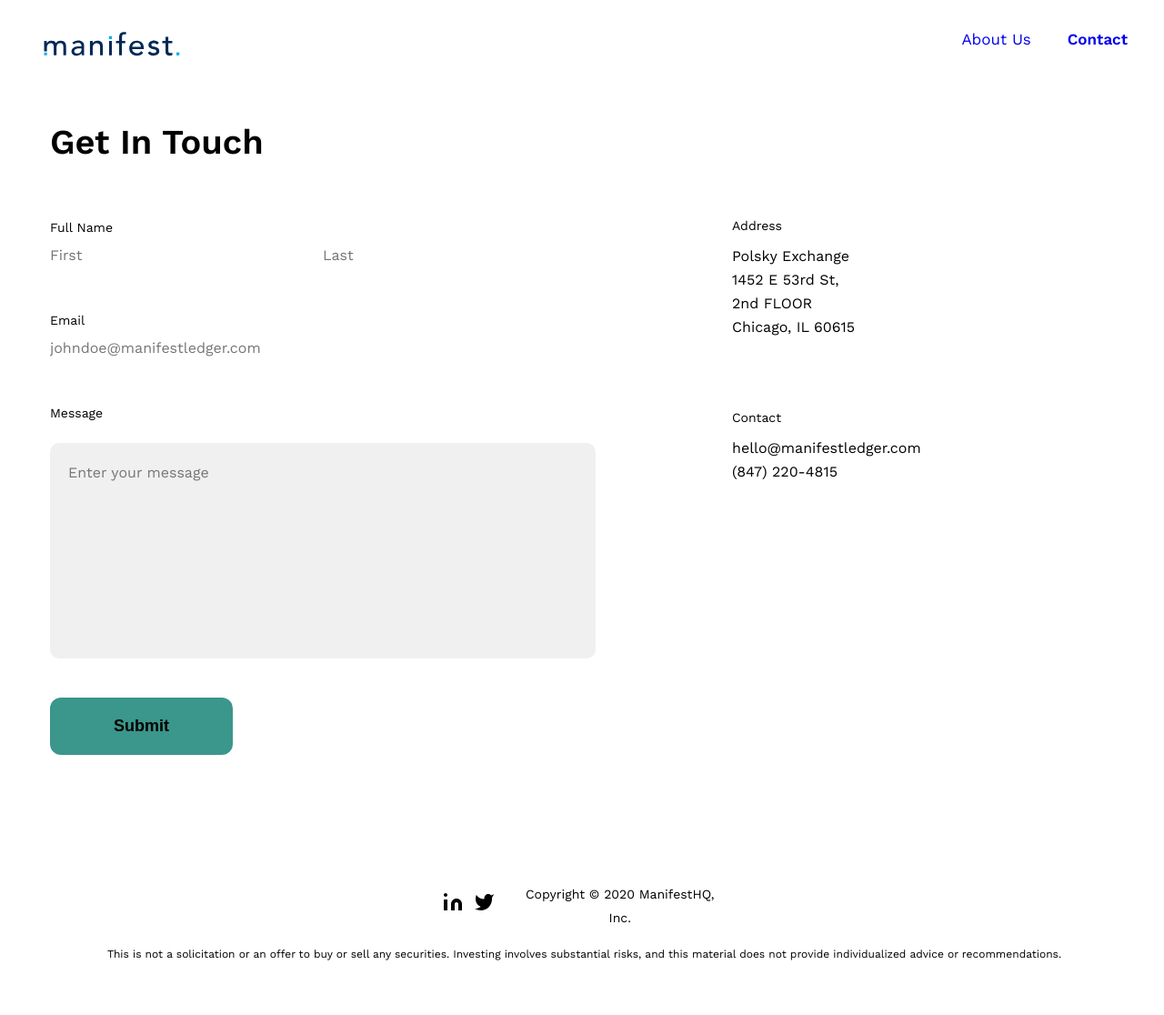
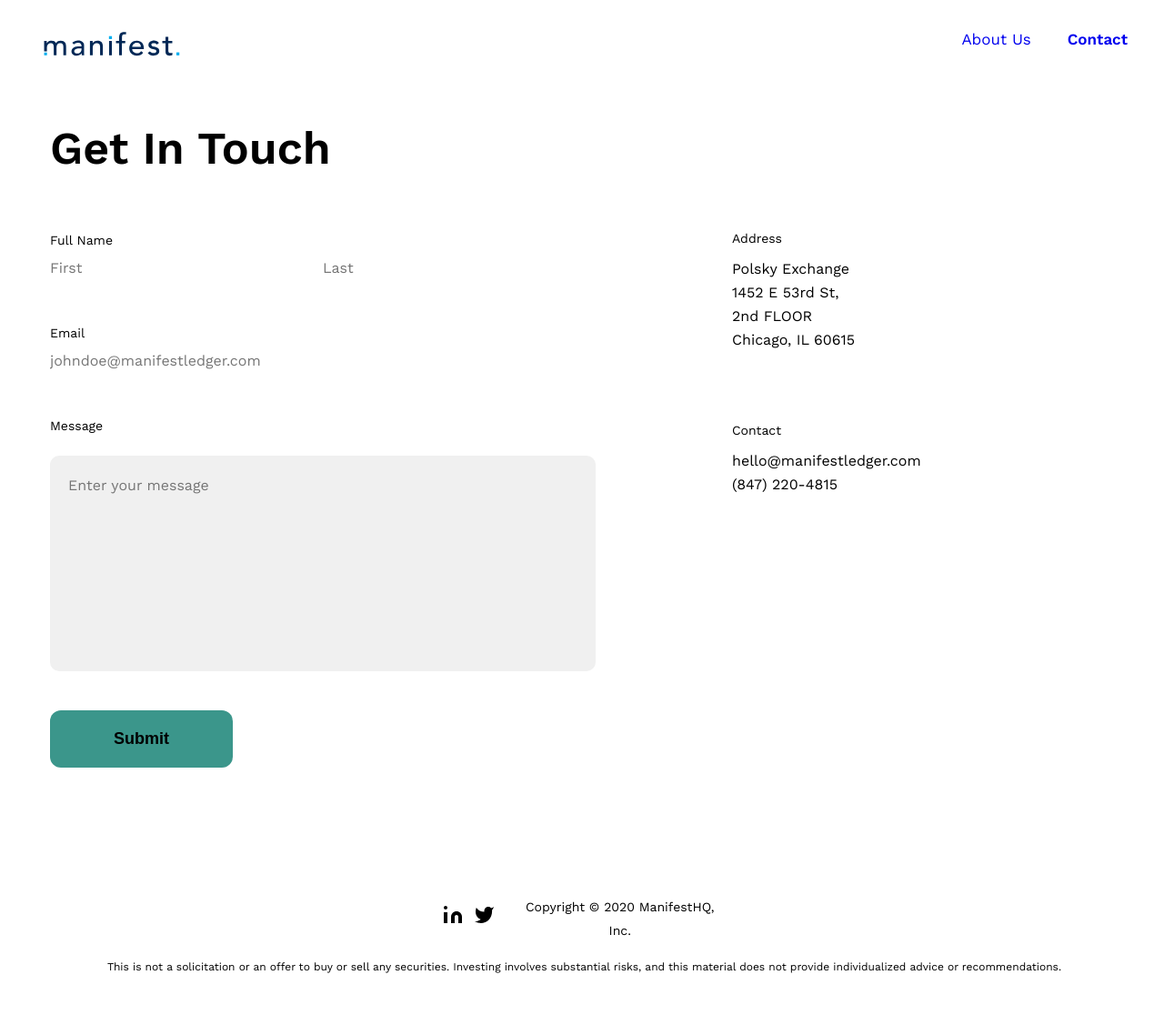
Before and after one commit to VestHQ/manifest_ledger, a Jekyll site: the page built from contact.html, in a window 1280 px wide. Shown: the whole page at 91% size. Built offline with Jekyll 4.4.1, drawn with Linux system fonts in a browser that asks for light colours.

```diff
--- a/_sass/2-base/typography.scss
+++ b/_sass/2-base/typography.scss
@@ -44,8 +44,9 @@
 }
 
 h1 {
-  font-size: 38px;
-  line-height: 46px;
+  font-size: 50px;
+  line-height: 60px;
+  font-weight: 600;
 
   @include respond(phone) {
     font-size: 25px;
```
